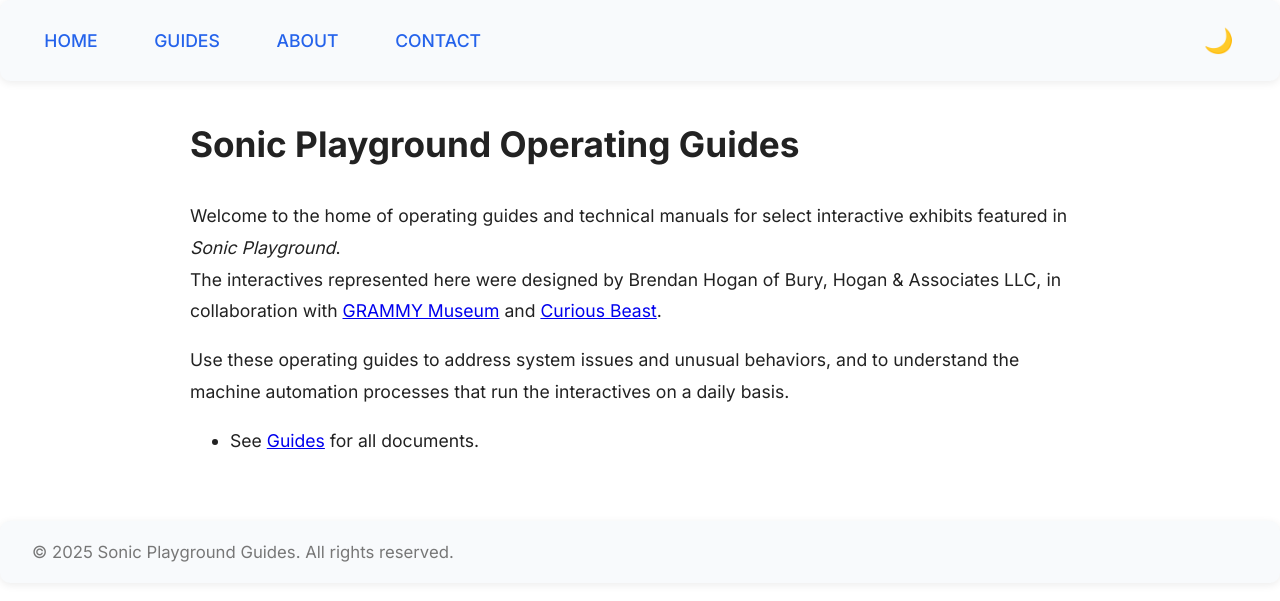
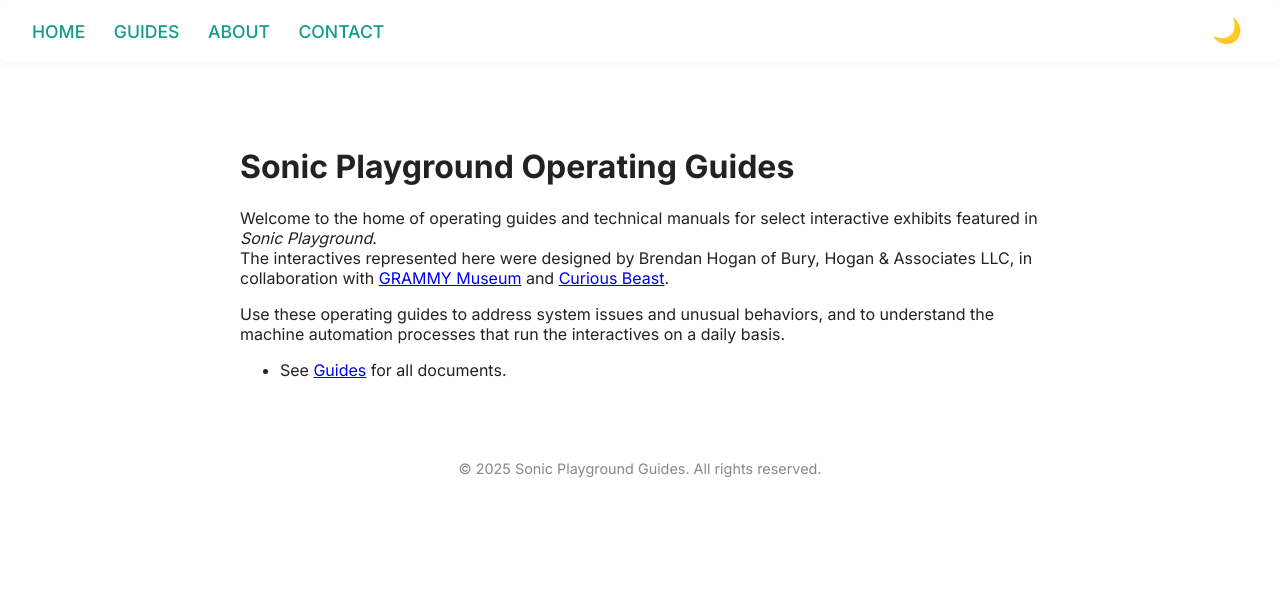
Before and after one commit to buryhoganllc/sonic-playground-guides, a Jekyll site: the page built from index.md, in a window 1280 px wide. Shown: the top 601 px of the page. Built offline with Jekyll 4.4.1, drawn with Linux system fonts in a browser that asks for light colours.

Commit message:
update highlighting and make header position sticky.

```diff
--- a/assets/css/main.css
+++ b/assets/css/main.css
@@ -1,37 +1,43 @@
+/* =========
+   SECTION: Theme Variables (Light & Dark)
+   ========= */
 :root {
-  --bg: #fff;
-  --fg: #222;
-  --card: #f8fafc;
-  --accent: #2563eb;
-  --border: #e2e8f0;
-  --radius: 10px;
-  --shadow: 0 2px 8px rgba(0,0,0,0.08);
-  --code-bg: #f5f7fa;
+  --card: #fff;
+  --border: #e1e4e8;
+  --radius: 8px;
+  --shadow: 0 2px 8px rgba(10,10,10,0.04);
+  --code-bg: #f6f8fa;
   --code-fg: #222;
 }
 
 [data-theme="dark"] {
-  --bg: #18181b;
-  --fg: #f3f4f6;
-  --card: #23232a;
-  --accent: #818cf8;
-  --border: #313244;
-  --shadow: 0 2px 8px rgba(0,0,0,0.18);
-  --code-bg: #23232a;
-  --code-fg: #f3f4f6;
+  --card: #181b1e;
+  --border: #23272e;
+  --shadow: 0 2px 8px rgba(10,10,10,0.24);
+  --code-bg: #23272e;
+  --code-fg: #eaeefa;
 }
 
+/* =========
+   SECTION: Base Styles
+   ========= */
 body {
   font-family: 'Inter', Arial, sans-serif;
-  background: var(--bg);
-  color: var(--fg);
-  font-size: 1.1rem;
-  line-height: 1.8;
+  color: #222;
+  background: var(--card);
   margin: 0;
+  min-height: 100vh;
+  transition: background 0.15s;
 }
 
-.site-header,
-.site-footer {
+/* =========
+   SECTION: Sticky Header (Modification)
+   Makes header always visible when scrolling.
+   ========= */
+.site-header {
+  position: sticky;
+  top: 0;
+  z-index: 1000;
   background: var(--card);
   border-radius: var(--radius);
   box-shadow: var(--shadow);
@@ -42,95 +48,59 @@
   justify-content: space-between;
 }
 
-.site-header nav {
-  display: flex;
-  gap: 2rem;
-  flex-wrap: wrap;
+/* =========
+   SECTION: Navigation Styles
+   ========= */
+.site-header nav a {
+  margin-right: 1.5rem;
+  color: #139c8a;
+  font-weight: 500;
+  text-decoration: none;
+  font-size: 1.1em;
+  transition: color 0.15s;
+}
+.site-header nav a:last-child {
+  margin-right: 0;
+}
+.site-header nav a:hover {
+  color: #2c3444;
 }
 
-.site-header a {
-  color: var(--accent);
-  text-decoration: none;
-  font-weight: 500;
-  padding: 0.5em 0.7em;
-  border-radius: var(--radius);
-  transition: background 0.15s;
+/* =========
+   SECTION: Theme Toggle Button
+   ========= */
+#theme-toggle {
+  background: none;
+  border: none;
+  font-size: 1.5em;
+  cursor: pointer;
+  margin-left: 1.5rem;
 }
 
-.site-header a:hover {
-  background: var(--accent);
-  color: var(--card);
+/* =========
+   SECTION: Main Content Area
+   ========= */
+.site-main {
+  max-width: 800px;
+  margin: 0 auto;
+  padding: 2rem;
 }
 
-#theme-toggle {
-  background: transparent;
-  border: none;
-  color: var(--accent);
-  font-size: 1.5rem;
-  cursor: pointer;
-  margin-left: 1rem;
-  padding: 0.2em 0.6em;
-  border-radius: var(--radius);
-  transition: background 0.2s;
-}
-#theme-toggle:hover {
-  background: var(--accent);
-  color: var(--card);
+/* =========
+   SECTION: Footer Styles
+   ========= */
+.site-footer {
+  text-align: center;
+  color: #888;
+  font-size: 0.9em;
+  margin: 2rem 0 0 0;
+  padding-bottom: 2rem;
 }
 
-.site-main {
-  max-width: 900px;
-  margin: 2rem auto;
-  padding: 0 1.5rem;
-}
-
-.site-footer {
-  color: #777;
-  font-size: 0.95em;
-  margin-top: 4rem;
-  justify-content: flex-start;
-}
-
-pre, code {
-  font-family: "Fira Mono", "Menlo", "Monaco", "Consolas", monospace;
-  background: var(--code-bg);
-  color: var(--code-fg);
-  border-radius: var(--radius);
-}
-
-pre {
-  padding: 1rem;
-  overflow-x: auto;
-  font-size: 1em;
-}
-
-code {
-  padding: 0.2em 0.5em;
-  font-size: 0.97em;
-}
-
-/* Responsive styles */
-@media (max-width: 600px) {
-  .site-header, .site-footer {
-    padding: 1rem;
-    margin: 0 0 1rem 0;
-    flex-direction: column;
-    align-items: flex-start;
-  }
-  .site-main {
-    padding: 0 0.5rem;
-  }
-  .site-header nav {
-    gap: 1rem;
-  }
-  #theme-toggle {
-    margin-left: 0;
-    margin-top: 1rem;
-  }
-}
-
-/* Markdown table formatting - make like GitHub */
-
+/* =========
+   SECTION: GitHub-Style Tables (Modification)
+   Improves Markdown table rendering with borders and zebra striping.
+   ========= */
 table {
   border-collapse: collapse;
   width: 100%;
@@ -171,13 +141,15 @@
   background: #313640;
 }
 
-/* Syntax highlighting - make like GitHub */
-
+/* =========
+   SECTION: Code Block and Syntax Highlighting (Modification)
+   Styles for pre/code blocks for improved readability and Rouge syntax highlighting.
+   ========= */
 pre, code {
   font-family: "Fira Mono", "Menlo", "Monaco", "Consolas", monospace;
-  background: var(--code-bg, #f5f7fa);
-  color: var(--code-fg, #222);
-  border-radius: var(--radius, 8px);
+  background: var(--code-bg);
+  color: var(--code-fg);
+  border-radius: var(--radius);
 }
 
 pre {
@@ -192,3 +164,17 @@
   padding: 0.2em 0.5em;
   font-size: 0.97em;
 }
+
+/* =========
+   SECTION: Responsive Layout
+   ========= */
+@media (max-width: 900px) {
+  .site-main {
+    padding: 1rem;
+  }
+  .site-header {
+    flex-direction: column;
+    align-items: flex-start;
+    padding: 1rem;
+  }
+}
```
